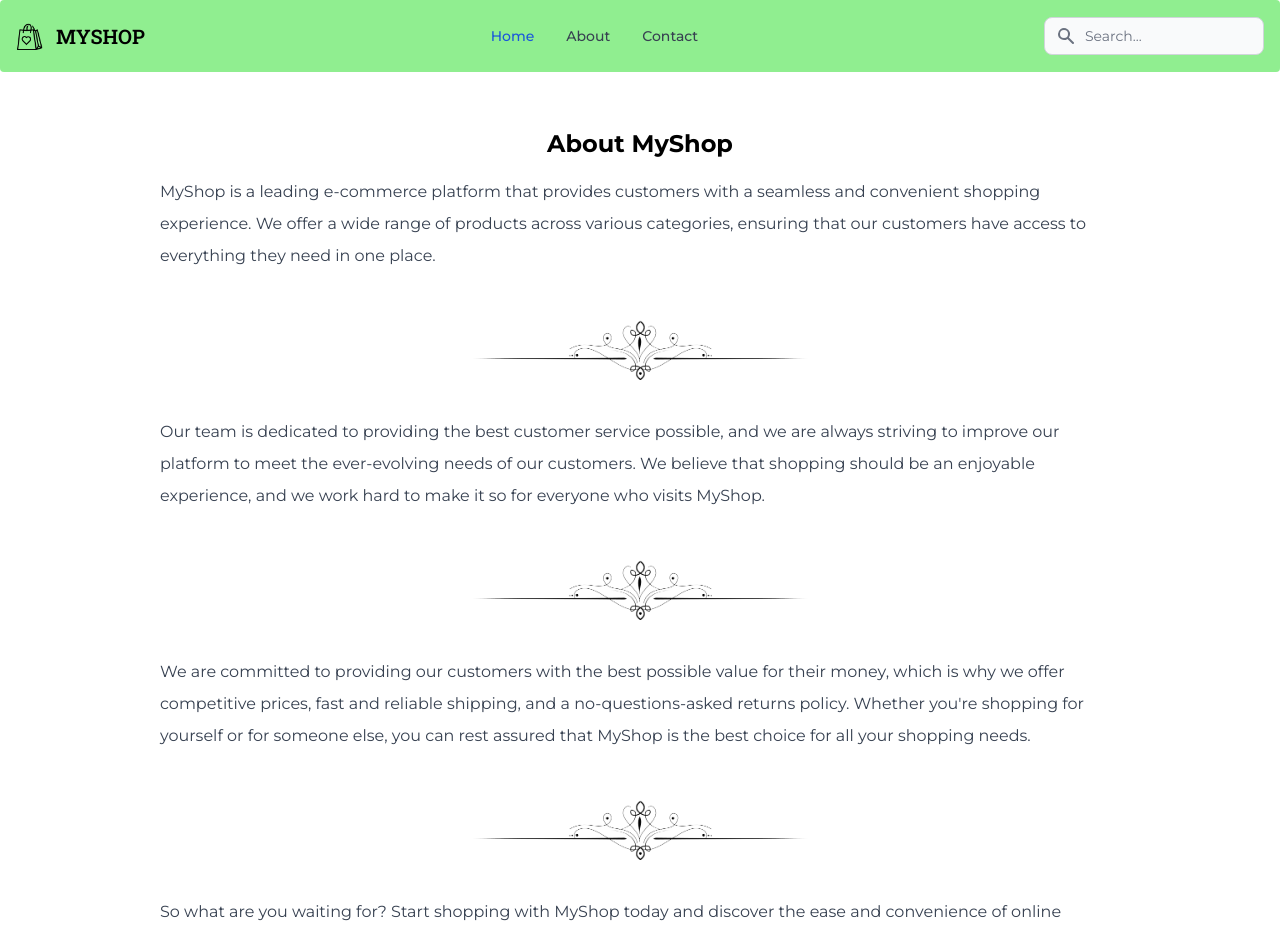
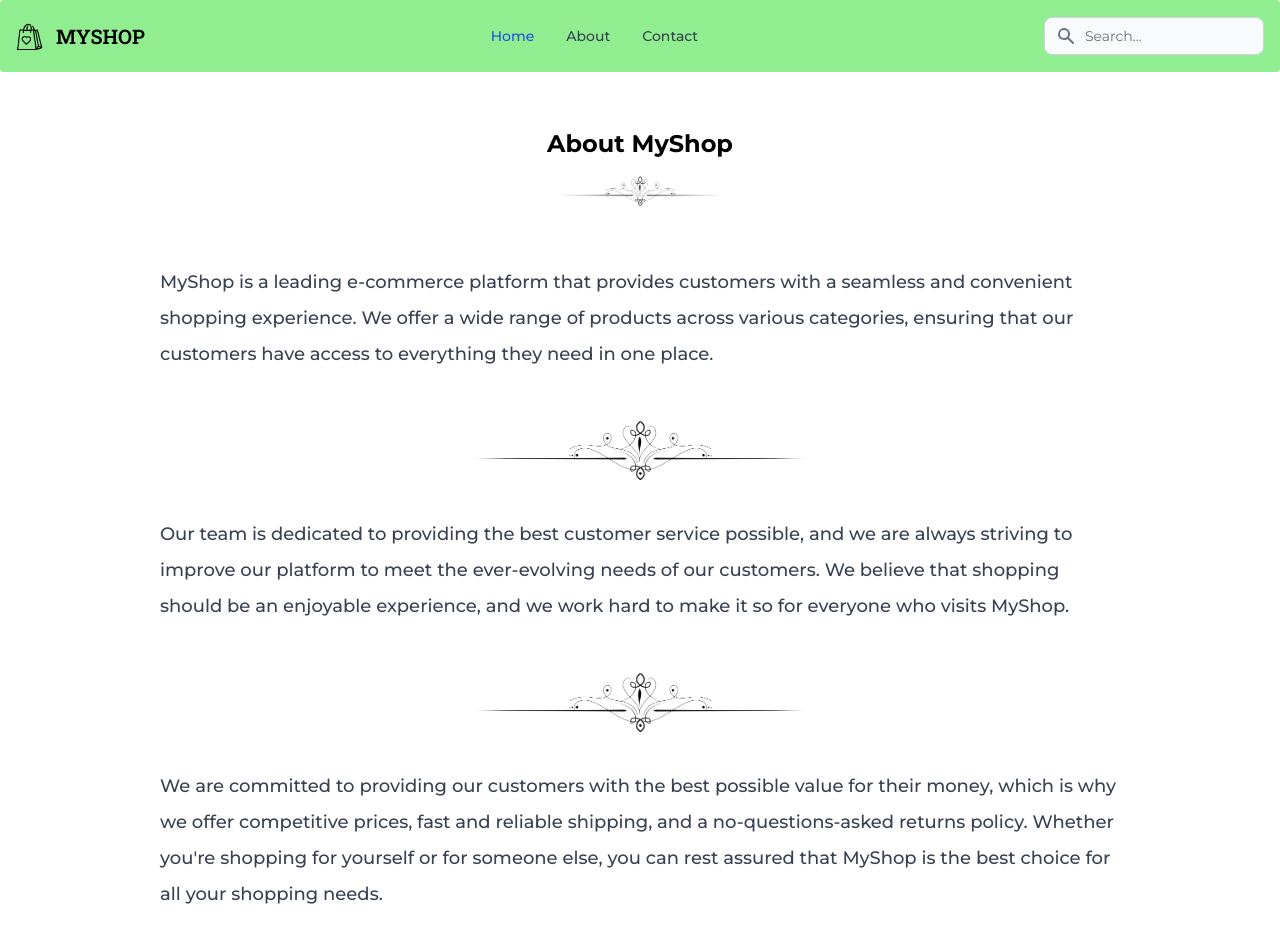
Before and after one commit to DevRefaul/ecommerce_website, a React (Create React App) app: page /about in a window 1280 px wide. Shown: the top 935 px of the page. Built offline with nearby package versions, Linux system fonts and the light colour scheme.

Commit message:
changes in about page are made

```diff
--- a/src/Pages/About/About.jsx
+++ b/src/Pages/About/About.jsx
@@ -4,10 +4,13 @@ import lineBreak from "../../Assets/lineBreak.png";
 const About = () => {
   return (
     <div className="px-6 py-4 md:px-10 lg:px-20 xl:px-40">
-      <h1 className="text-2xl font-bold mb-2 text-center my-10">
+      <h1 className="text-2xl font-bold mb-2 text-center mt-10">
         About MyShop
       </h1>
-      <p className="my-4 text-gray-700 leading-loose text-center md:text-left">
+      <div className="flex justify-center items-center pb-4 mb-10">
+        <img src={lineBreak} alt="" className="h-10" />
+      </div>
+      <p className="my-4 text-gray-700 leading-loose text-lg font-medium text-center md:text-left">
         MyShop is a leading e-commerce platform that provides customers with a
         seamless and convenient shopping experience. We offer a wide range of
         products across various categories, ensuring that our customers have
@@ -17,7 +20,7 @@ const About = () => {
       <div className="flex justify-center items-center py-4">
         <img src={lineBreak} alt="" className="h-20" />
       </div>
-      <p className="my-4 text-gray-700 leading-loose text-center md:text-left">
+      <p className="my-4 text-gray-700 leading-loose text-lg font-medium text-center md:text-left">
         Our team is dedicated to providing the best customer service possible,
         and we are always striving to improve our platform to meet the
         ever-evolving needs of our customers. We believe that shopping should be
@@ -27,7 +30,7 @@ const About = () => {
       <div className="flex justify-center items-center py-4">
         <img src={lineBreak} alt="" className="h-20" />
       </div>
-      <p className="my-4 text-gray-700 leading-loose text-center md:text-left">
+      <p className="my-4 text-gray-700 leading-loose text-lg font-medium text-center md:text-left">
         We are committed to providing our customers with the best possible value
         for their money, which is why we offer competitive prices, fast and
         reliable shipping, and a no-questions-asked returns policy. Whether
@@ -37,7 +40,7 @@ const About = () => {
       <div className="flex justify-center items-center py-4">
         <img src={lineBreak} alt="" className="h-20" />
       </div>
-      <p className="my-4 text-gray-700 leading-loose text-center md:text-left">
+      <p className="my-4 text-gray-700 leading-loose text-lg font-medium text-center md:text-left">
         So what are you waiting for? Start shopping with MyShop today and
         discover the ease and convenience of online shopping!
       </p>
```
